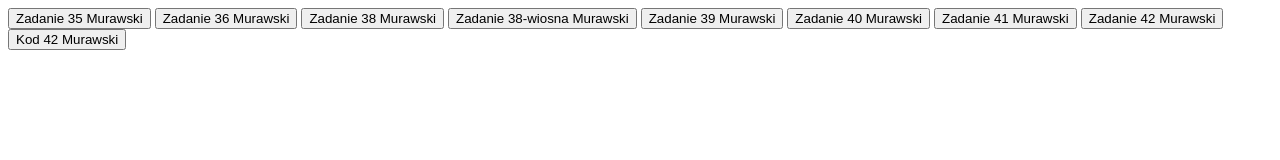
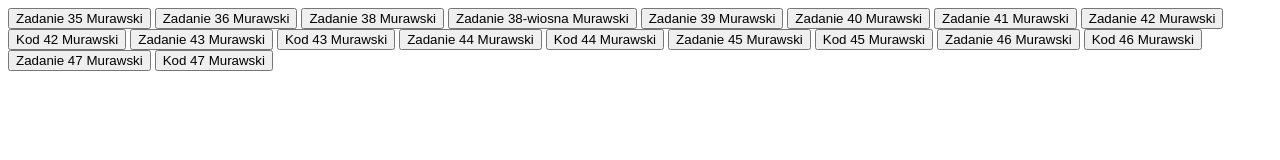
Before and after one commit to Bartek163/roblox, a plain HTML site: page index.html in a window 1280 px wide. Drawn offline with Linux system fonts and the light colour scheme.

Commit message:
Update index.html

```diff
--- a/index.html
+++ b/index.html
@@ -15,4 +15,14 @@
     <input type="button"  name="zadanie41" value="Zadanie 41 Murawski" onclick="z41(' ')">
     <input type="button"  name="zadanie42" value="Zadanie 42 Murawski" onclick="z42(' ')">
     <input type="button"  name="zadanie42kod" value="Kod 42 Murawski" onclick="kod42(' ')">
+    <input type="button"  name="zadanie43" value="Zadanie 43 Murawski" onclick="z43(' ')">
+    <input type="button"  name="zadanie43kod" value="Kod 43 Murawski" onclick="kod43(' ')">
+    <input type="button"  name="zadanie44" value="Zadanie 44 Murawski" onclick="z44(' ')">
+    <input type="button"  name="zadanie44kod" value="Kod 44 Murawski" onclick="kod44(' ')">
+    <input type="button"  name="zadanie45" value="Zadanie 45 Murawski" onclick="z45(' ')">
+    <input type="button"  name="zadanie45kod" value="Kod 45 Murawski" onclick="kod45(' ')">
+    <input type="button"  name="zadanie46" value="Zadanie 46 Murawski" onclick="z46(' ')">
+    <input type="button"  name="zadanie46kod" value="Kod 46 Murawski" onclick="kod46(' ')">
+    <input type="button"  name="zadanie47" value="Zadanie 47 Murawski" onclick="z47(' ')">
+    <input type="button"  name="zadanie47kod" value="Kod 47 Murawski" onclick="kod47(' ')">
 </body>
```
